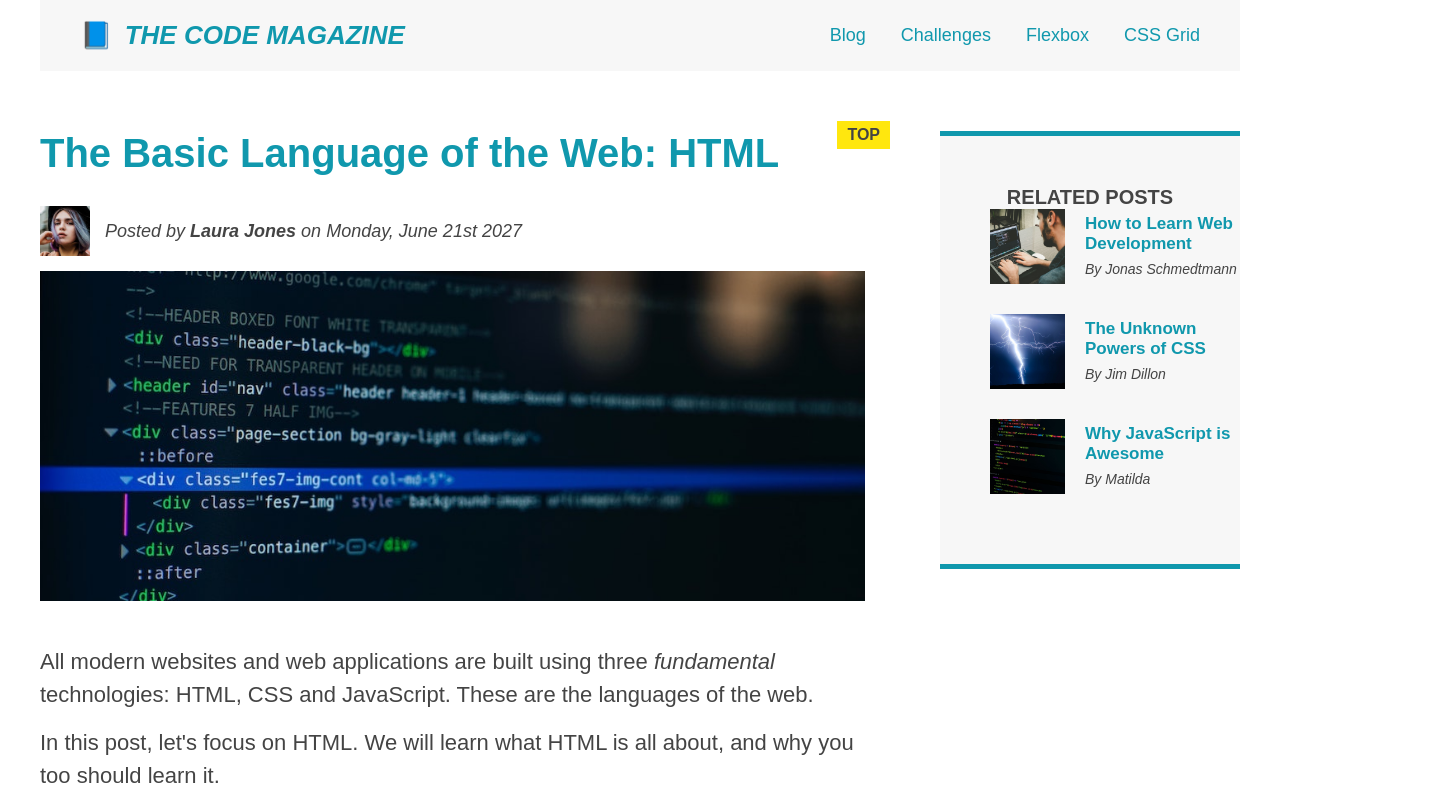
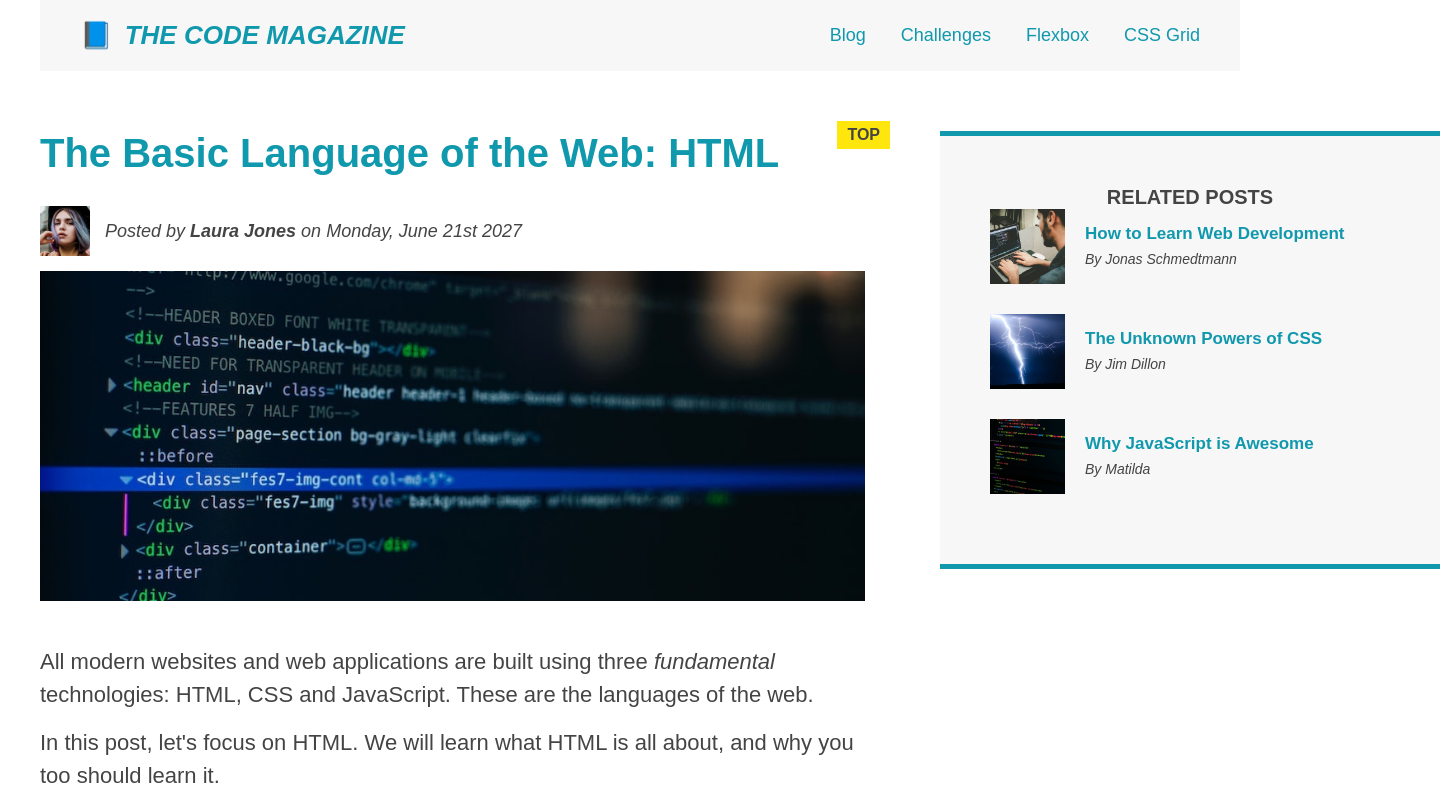
Before and after one commit to hamidreza8968/The-Code-Magazine, a plain HTML site: page index.html in a window 1280 px wide. Shown: the top 800 px of the page, 1440 px wide, since content can reach past the window. Drawn offline with Linux system fonts and the light colour scheme.

Commit message:
Layout page with Grid

```diff
--- a/index.html
+++ b/index.html
@@ -28,7 +28,7 @@
         </nav>
     </header>
 
-    <div class="flex">
+<!--    <div class="flex">-->
         <article>
             <header class="post-header">
                 <h2>The Basic Language of the Web: HTML</h2>
@@ -159,7 +159,7 @@
             </ul>
         </aside>
 
-    </div>
+<!--    </div>-->
 
 
     <footer>
--- a/style.css
+++ b/style.css
@@ -19,7 +19,7 @@ body{
 .main-header{
     background-color: #f7f7f7;
     padding: 20px 40px;
-    margin-bottom: 60px;
+    /*margin-bottom: 60px;*/
 }
 
 nav{
@@ -44,7 +44,7 @@ nav a:link:last-child{
 }
 
 article{
-    margin-bottom: 60px;
+    /*margin-bottom: 60px;*/
 }
 
 .post-header{
@@ -205,6 +205,8 @@ h2::after{
     right: -25px;
 }
 
+
+
 /*FLEX BOX :*/
 .main-header{
     display: flex;
@@ -245,19 +247,53 @@ h2::after{
     margin-bottom: 5px;
 }
 
-.flex{
-    display: flex;
-    gap: 75px;
-    margin-bottom: 60px;
-    align-items: flex-start;
+/*flexbox layout:*/
+/*.flex{*/
+/*    display: flex;*/
+/*    gap: 75px;*/
+/*    margin-bottom: 60px;*/
+/*    align-items: flex-start;*/
+/*}*/
+
+/*article{*/
+/*    flex: 1;*/
+/*    margin-bottom: 0;*/
+/*}*/
+/*aside{*/
+/*    !*flex-basis: 300px;*!*/
+/*    !*flex-shrink: 0;*!*/
+/*    flex: 0 0 300px;*/
+/*}*/
+
+
+/*CSS Grid :*/
+.container{
+    display: grid;
+    grid-template-columns: 1fr 300px;
+    /*grid-template-rows: auto auto auto;*/
+    column-gap: 75px;
+    row-gap: 60px;
+    align-items: start;
+}
+
+.main-header{
+    grid-column: 1 / -1;
+    /*grid-row: 1 / 2 ;*/
+
 }
 
 article{
-    flex: 1;
-    margin-bottom: 0;
+    grid-column: 1 / 2;
+    /*grid-row: 2 / 3 ;*/
+
 }
+
 aside{
-    /*flex-basis: 300px;*/
-    /*flex-shrink: 0;*/
-    flex: 0 0 300px;
+    grid-column: 2 / 3;
+    /*grid-row: 2 / 3 ;*/
 }
+
+footer{
+    grid-column: 1 / -1;
+    /*grid-row: 3 / 4 ;*/
+}
```
